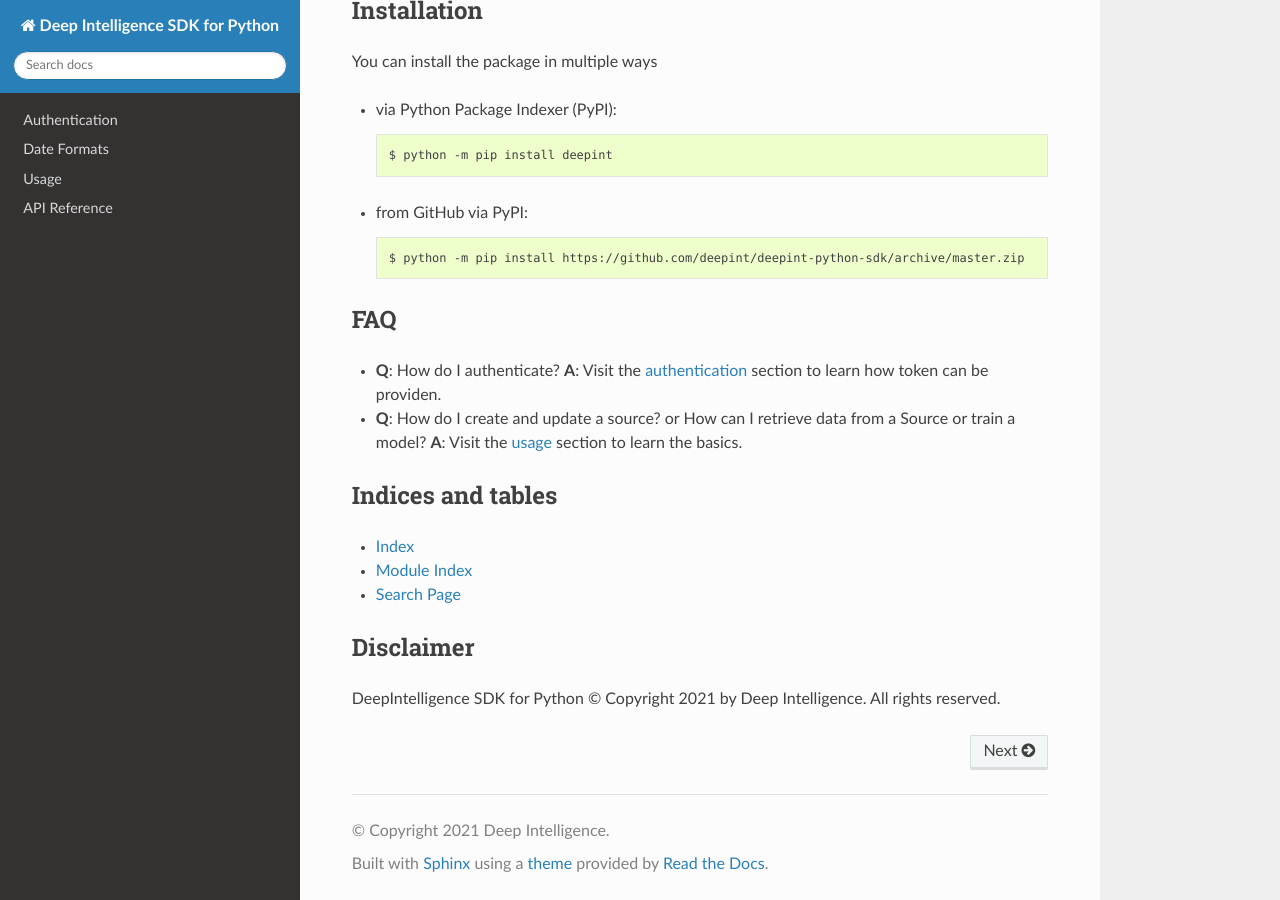
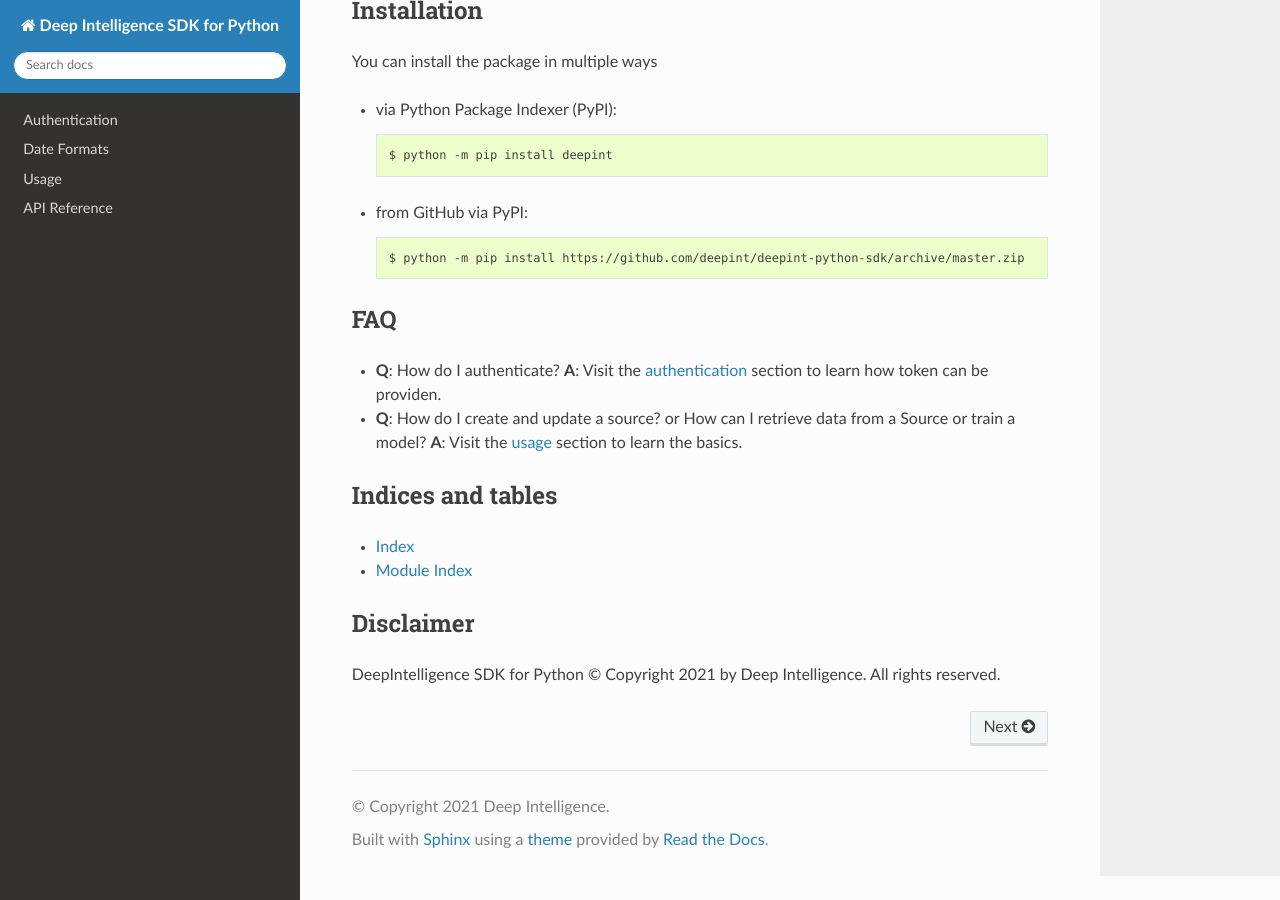
Before and after one commit to deepintdev/deepint-python-sdk, a Sphinx documentation site: the page built from docs/source/index.rst, in a window 1280 px wide and 900 px high, scrolled down 1218 px. Built offline with Sphinx 7.4.7 and the Read the Docs theme 2.0.0, drawn with Linux system fonts in a browser that asks for light colours.

Commit message:
Fix code generation

```diff
--- a/docs/requirements.txt
+++ b/docs/requirements.txt
@@ -1,3 +1,2 @@
-sphinx==3.5.1
-sphinx_rtd_theme==0.5.1
-recommonmark==0.7.1
+sphinx
+sphinx_rtd_theme
--- a/docs/source/conf.py
+++ b/docs/source/conf.py
@@ -3,6 +3,8 @@
 # This file only contains a selection of the most common options. For a full
 # list see the documentation:
 # https://www.sphinx-doc.org/en/master/usage/configuration.html
+
+import os
 
 # -- Path setup --------------------------------------------------------------
 
@@ -22,14 +24,14 @@
 author = 'Deep Intelligence'
 
 # The full version, including alpha/beta/rc tags
-release = '0.1'
+release = '1.0'
 
 
 # -- General configuration ---------------------------------------------------
 
 # If your documentation needs a minimal Sphinx version, state it here.
 #
-needs_sphinx = '1.3'
+#needs_sphinx = '1.3'
 
 # Add any Sphinx extension module names here, as strings. They can be
 # extensions coming with Sphinx (named 'sphinx.ext.*') or your custom
@@ -74,11 +76,10 @@
 
 # The theme to use for HTML and HTML Help pages.  See the documentation for
 # a list of builtin themes.
-import sphinx_rtd_theme
-html_theme = 'sphinx_rtd_theme'
+html_theme = 'default'
 
 # Add any paths that contain custom themes here, relative to this directory.
-html_theme_path = [sphinx_rtd_theme.get_html_theme_path()]
+# html_theme_path = [sphinx_rtd_theme.get_html_theme_path()]
 
 # Theme options are theme-specific and customize the look and feel of a theme
 # further.  For a list of options available for each theme, see the
@@ -89,8 +90,7 @@
 # Add any paths that contain custom static files (such as style sheets) here,
 # relative to this directory. They are copied after the builtin static files,
 # so a file named "default.css" will overwrite the builtin "default.css".
-# html_static_path = ['_static']
-html_static_path = [sphinx_rtd_theme.get_html_theme_path()]
+html_static_path = ['_static']
 
 # Custom sidebar templates, must be a dictionary that maps document names
 # to template names.
@@ -131,3 +131,12 @@
 ]
 
 # -- Extension configuration -------------------------------------------------
+
+
+on_rtd = os.environ.get('READTHEDOCS', None) == 'True'
+
+if not on_rtd:  # only import and set the theme if we're building docs locally
+    import sphinx_rtd_theme
+    html_theme = 'sphinx_rtd_theme'
+    html_theme_path = [sphinx_rtd_theme.get_html_theme_path()]
+    html_static_path = [sphinx_rtd_theme.get_html_theme_path()]
--- a/docs/source/index.rst
+++ b/docs/source/index.rst
@@ -53,7 +53,6 @@
 
 * :ref:`genindex`
 * :ref:`modindex`
-* :ref:`search`
 
 
 Disclaimer
```
